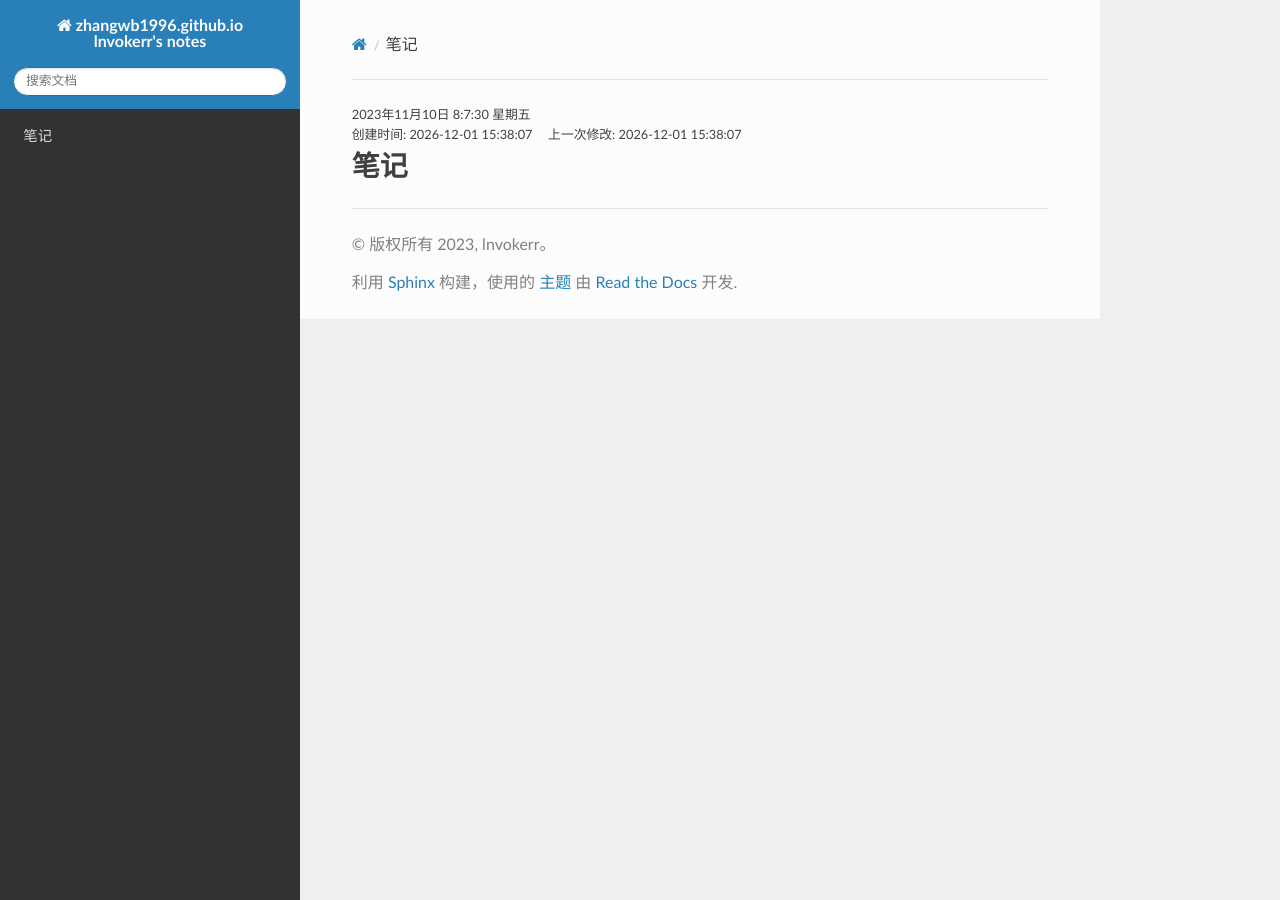
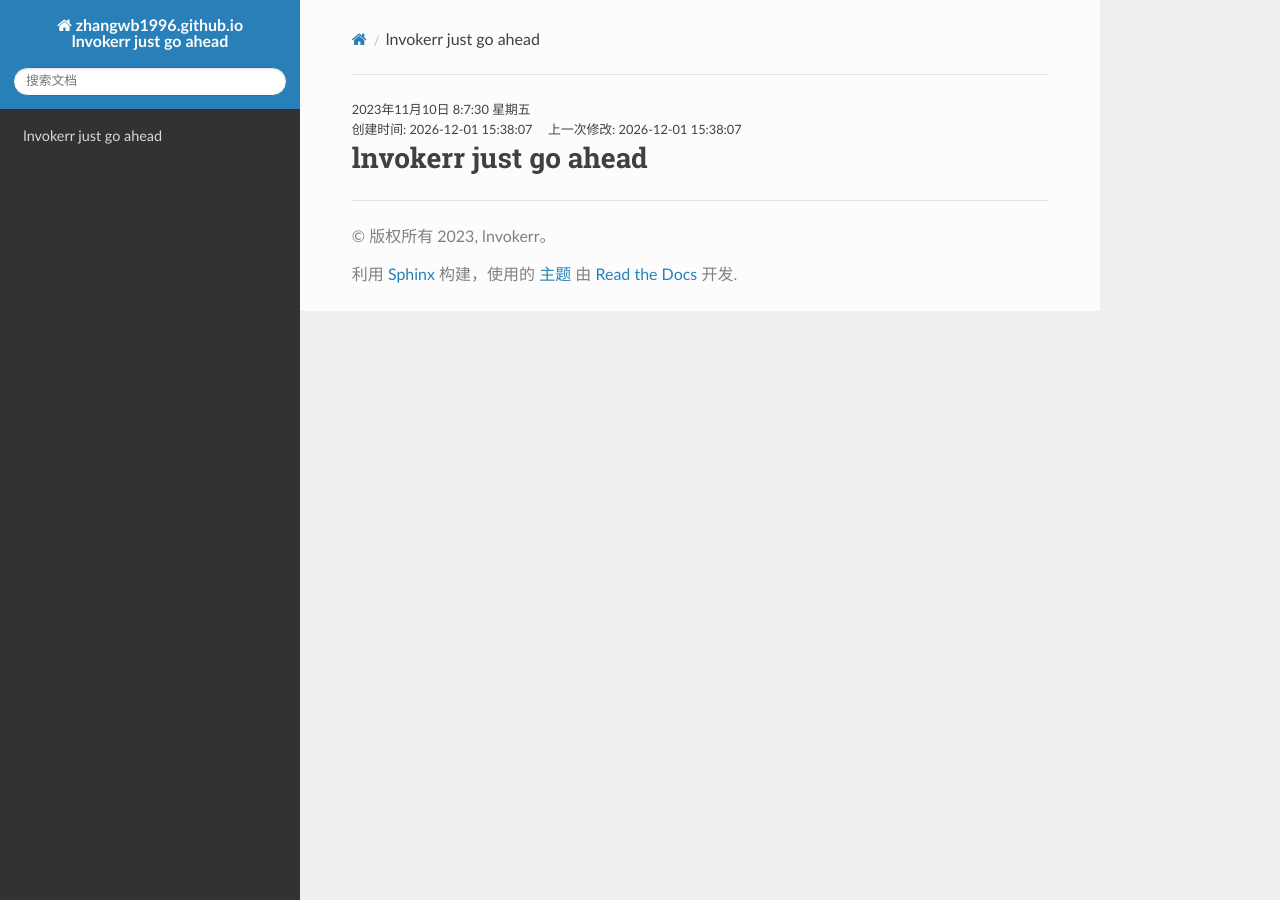
Before and after one commit to zhangwb1996/proj-sphinx-doc, a Sphinx documentation site: the page built from source/index.rst, in a window 1280 px wide. Built offline with Sphinx 7.4.7 and the Read the Docs theme 2.0.0, drawn with Linux system fonts in a browser that asks for light colours; pages that are not in the unit, such as notebooks, are missing from menus; comment, search, counter and statistics services are not loaded.

Commit message:
just go ahead

```diff
--- a/source/conf.py
+++ b/source/conf.py
@@ -10,7 +10,7 @@ import sys
 import os
 sys.path.append(os.path.abspath('exts'))
 
-project = 'zhangwb1996.github.io<br>lnvokerr\'s notes'
+project = 'zhangwb1996.github.io<br>lnvokerr just go ahead'
 copyright = '2023, lnvokerr'
 author = 'lnvokerr'
 
--- a/source/index.rst
+++ b/source/index.rst
@@ -10,7 +10,7 @@
    .. /my-notes/nginx/index
    .. /my-notes/test/index
 
-笔记
+lnvokerr just go ahead
 =====================================
 
 .. toctree::
```
